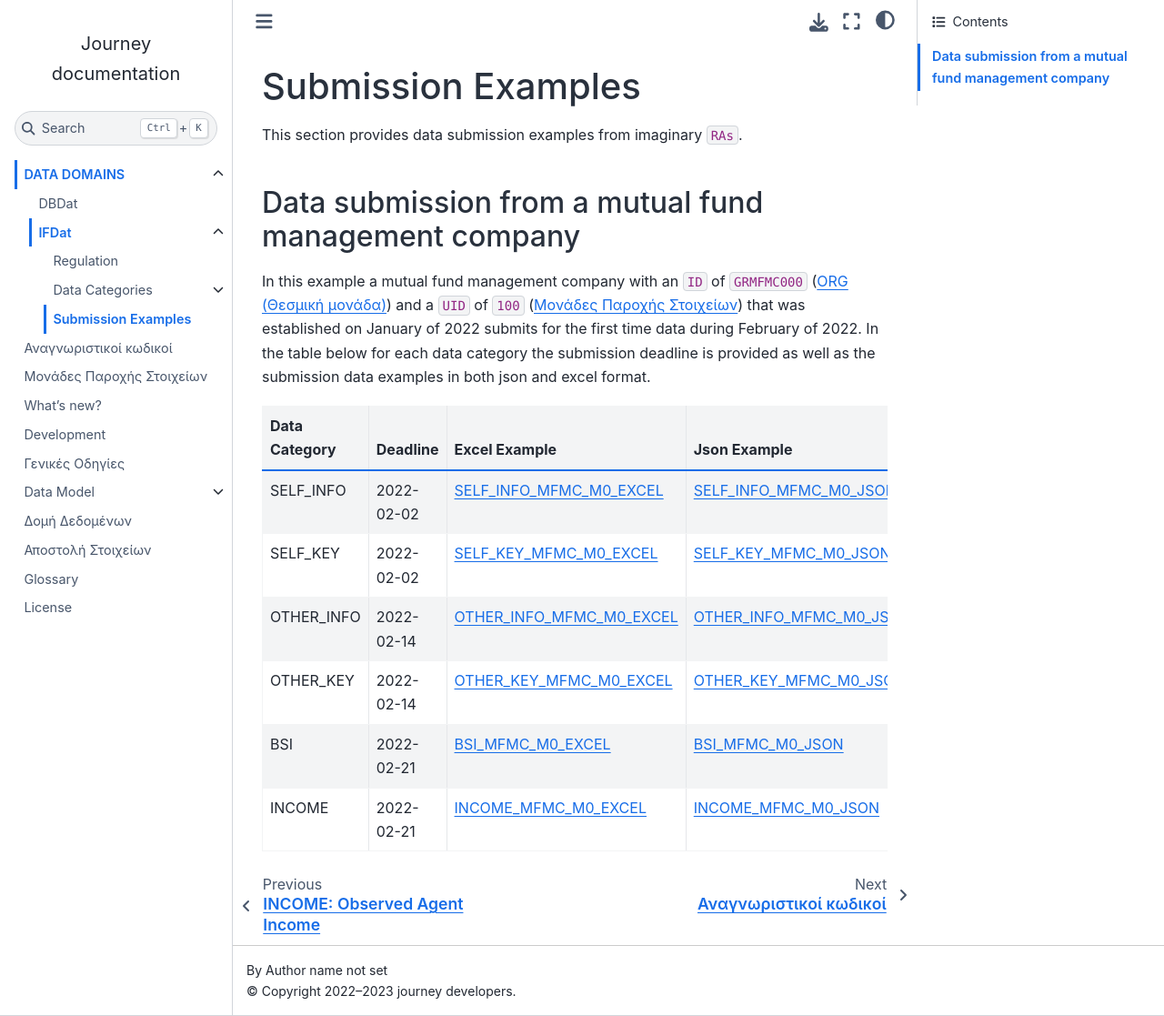
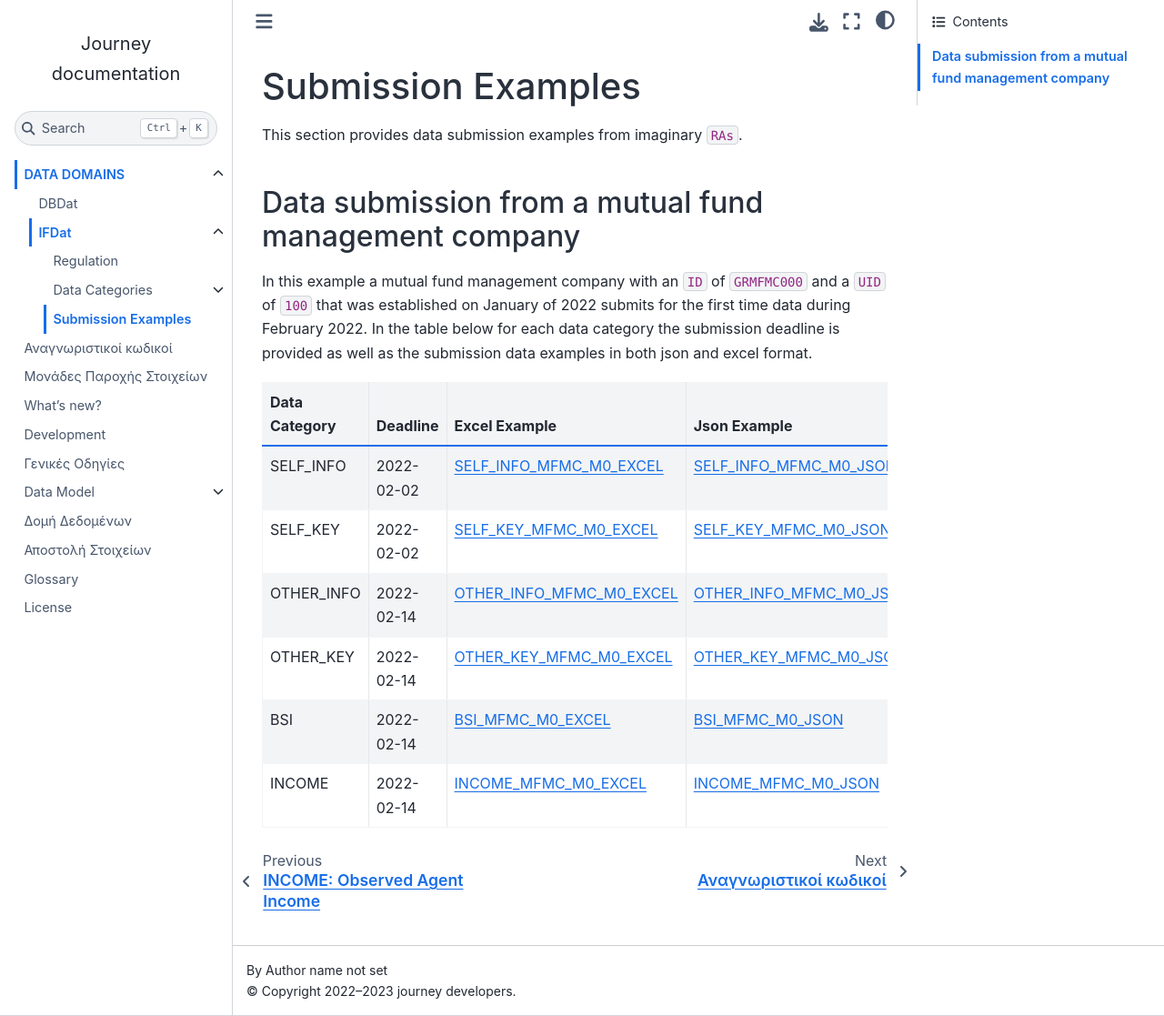
Before and after one commit to lerooze/journey-docs, a Sphinx documentation site: the page built from docs/source/domain/ifdat/example.rst, in a window 1280 px wide and 1117 px high. Shown: the whole window at 91% size. Built offline with Sphinx 7.4.7 and the Sphinx Book theme 1.1.4, drawn with Linux system fonts in a browser that asks for light colours.

Commit message:
Improve documentation

```diff
--- a/docs/source/domain/ifdat/example.rst
+++ b/docs/source/domain/ifdat/example.rst
@@ -4,8 +4,7 @@
 
 Data submission from a mutual fund management company
 -----------------------------------------------------
-In this example a mutual fund management company with an ``ID`` of ``GRMFMC000``
-(:ref:`org`) and a ``UID`` of ``100`` (:doc:`../../sid`) that was established on January of 2022 submits for the first time data during February of 2022. In the table below for each data category the submission deadline is provided as well as the submission data examples in both json and excel format.
+In this example a mutual fund management company with an ``ID`` of ``GRMFMC000`` and a ``UID`` of ``100`` that was established on January of 2022 submits for the first time data during February 2022. In the table below for each data category the submission deadline is provided as well as the submission data examples in both json and excel format.
 
 
 +---------------+------------+-----------------------------+----------------------------+
@@ -19,9 +18,9 @@
 +---------------+------------+-----------------------------+----------------------------+
 | OTHER_KEY     | 2022-02-14 | `OTHER_KEY_MFMC_M0_EXCEL`_  | `OTHER_KEY_MFMC_M0_JSON`_  |
 +---------------+------------+-----------------------------+----------------------------+
-| BSI           | 2022-02-21 | `BSI_MFMC_M0_EXCEL`_        | `BSI_MFMC_M0_JSON`_        |
+| BSI           | 2022-02-14 | `BSI_MFMC_M0_EXCEL`_        | `BSI_MFMC_M0_JSON`_        |
 +---------------+------------+-----------------------------+----------------------------+
-| INCOME        | 2022-02-21 | `INCOME_MFMC_M0_EXCEL`_     | `INCOME_MFMC_M0_JSON`_     |
+| INCOME        | 2022-02-14 | `INCOME_MFMC_M0_EXCEL`_     | `INCOME_MFMC_M0_JSON`_     |
 +---------------+------------+-----------------------------+----------------------------+
 
 .. _SELF_INFO_MFMC_M0_EXCEL: https://github.com/lerooze/journey-docs/blob/main/domain_files/ifdat/example/SELF_INFO_MFMC_M0_EXAMPLE.xlsx
```
Also changed, not shown: docs/source/domain/ifdat/regulation.rst (+28 -29 lines), 4 other files.
